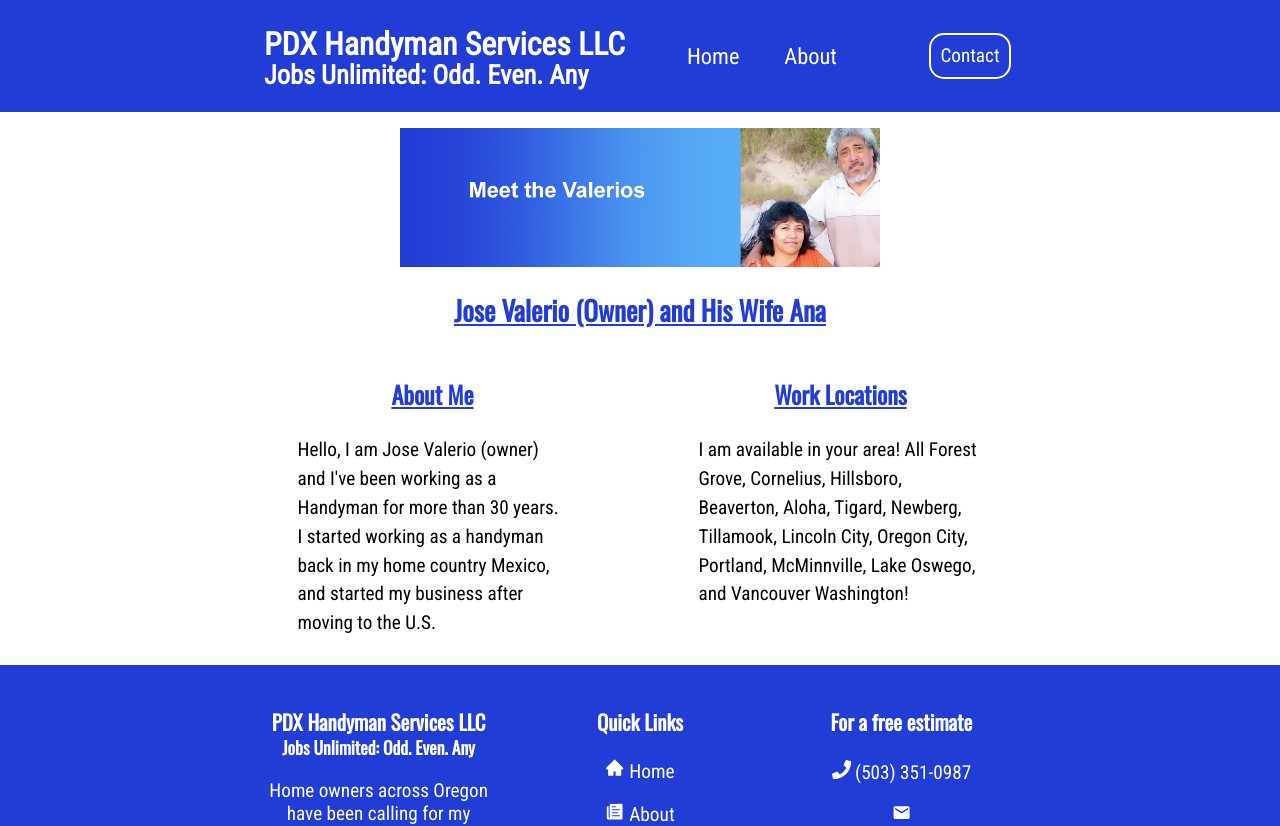
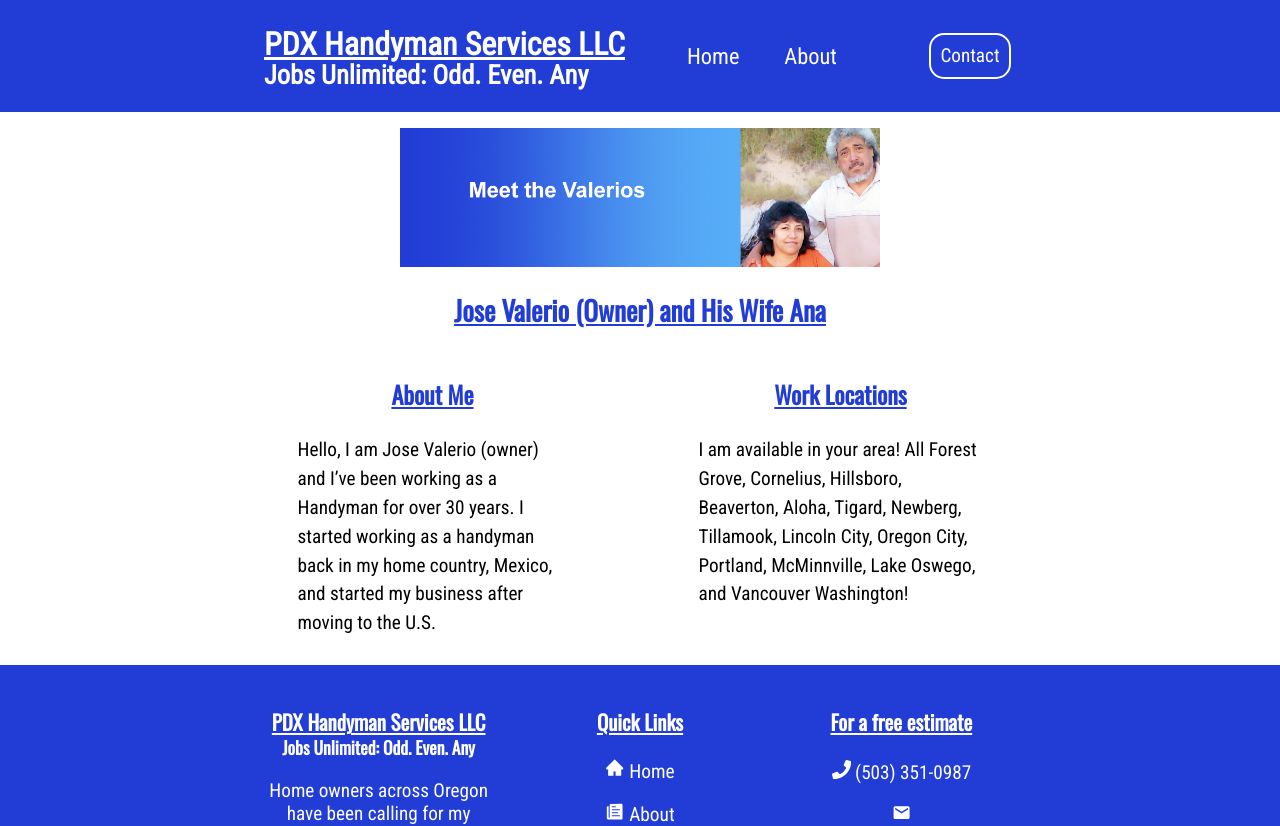
Before and after one commit to AlexV713/PDX-React, a React (Create React App) app in the folder pdx-react/: page /About in a window 1280 px wide. Shown: the top 826 px of the page. Built offline with nearby package versions, Linux system fonts and the light colour scheme.

Commit message:
Fixed Grammar & Added underlines
I fixed the grammar on the text and headings. I also added underlines to the quick links and title.

```diff
--- a/pdx-react/src/App.css
+++ b/pdx-react/src/App.css
@@ -63,6 +63,7 @@ header #mobile-nav #front #title h1 {
   font-size: 1.2em;
   margin-bottom: -0.8em;
   color: #fefefe;
+  text-decoration: underline;
 }
 
 header #mobile-nav #front #title h2 {
@@ -307,6 +308,7 @@ footer h2 {
   font-size: 1.3em;
   margin-bottom: -1em;
   color: #fefefe;
+  text-decoration: underline;
 }
 
 footer h3 {
@@ -388,6 +390,7 @@ footer .creator {
     margin-bottom: -0.8em;
     font-size: 1.6em;
     color: #fefefe;
+    text-decoration: underline;
   }
   header #desktop-nav #title h2 {
     font-size: 1.3em;
@@ -518,6 +521,7 @@ footer .creator {
     margin-bottom: -0.8em;
     font-size: 1.8em;
     color: #fefefe;
+    text-decoration: underline;
   }
   header #desktop-nav #title h2 {
     font-size: 1.5em;
--- a/pdx-react/src/App.sass
+++ b/pdx-react/src/App.sass
@@ -37,6 +37,7 @@ header
                     font-size: 1.2em
                     margin-bottom: -0.8em
                     color: #fefefe
+                    text-decoration: underline
                 h2
                     font-size: 1em
                     color: #fefefe
@@ -193,6 +194,7 @@ footer
         font-size: 1.3em
         margin-bottom: -1em
         color: #fefefe
+        text-decoration: underline
     h3
         font-size: 1.1em
         color: #fefefe
@@ -244,6 +246,7 @@ footer
                     margin-bottom: -0.8em
                     font-size: 1.6em
                     color: #fefefe
+                    text-decoration: underline
                 h2
                     font-size: 1.3em
                     color: #fefefe
@@ -342,6 +345,7 @@ footer
                     margin-bottom: -0.8em
                     font-size: 1.8em
                     color: #fefefe
+                    text-decoration: underline
                 h2
                     font-size: 1.5em
                     color: #fefefe
--- a/pdx-react/src/components/pages/About.js
+++ b/pdx-react/src/components/pages/About.js
@@ -9,7 +9,7 @@ function About() {
             <div id="about-container">
                 <div>
                     <h3>About Me</h3>
-                    <p>Hello, I am Jose Valerio (owner) and I've been working as a Handyman for more than 30 years. I started working as a handyman back in my home country Mexico, and started my business after moving to the U.S.</p>
+                    <p>Hello, I am Jose Valerio (owner) and I’ve been working as a Handyman for over 30 years. I started working as a handyman back in my home country, Mexico, and started my business after moving to the U.S.</p>
                 </div>
 
                 <div>
--- a/pdx-react/src/components/pages/Home.js
+++ b/pdx-react/src/components/pages/Home.js
@@ -11,7 +11,7 @@ function Home() {
 
                 <div className="grid-text">
                     <h3>The Ultimate Handyman Experience</h3>
-                    <p>PDX Handyman Services LLC is a professional handyman who offers a wide range of high-quality services like renovation, landscape, hardscape, painting, and installation. PDX Handyman Services LLC has renovated many homes entirely for many clients and future homeowners.</p>
+                    <p>PDX Handyman Services LLC is a professional handyperson who offers a wide range of high-quality services like renovation, landscape, hardscape, painting, and installation. PDX Handyman Services LLC has renovated many homes entirely for many clients and future homeowners.</p>
                 </div>
 
                 <div className="grid-item1-video">
@@ -30,7 +30,7 @@ function Home() {
 
                 <div className="grid-text">
                     <h3>Ethical Practices &#38; Hard Work</h3>
-                    <p>PDX Handyman Services LLC works with ethical practices to ensure people's safety and daily living.</p>
+                    <p>PDX Handyman Services LLC values ethical practices to ensure people’s safety and daily living.</p>
                 </div>
 
                 <div className="grid-item1-video-mobile">
@@ -41,8 +41,8 @@ function Home() {
                 </div>
 
                 <div className="grid-text">
-                    <h3>More Than 30 Years of Experience</h3>
-                    <p>With more than 30 years of experience, his services have helped many clients renovate their homes and patios across Oregon. PDX Handyman Services LLC prides itself in offering clients the best handyman experience and luxurious homes and patios.</p>
+                    <h3>Over 30 Years of Experience</h3>
+                    <p>With over 30 years of experience, his services have helped many clients renovate their homes and patios across Oregon. PDX Handyman Services LLC prides itself in offering clients the best handyman experience and luxurious homes and patios.</p>
                 </div>
 
                 <div class="grid-images">
```
Also changed, not shown: 1 other file (tests, documents, lock files or other folders).
